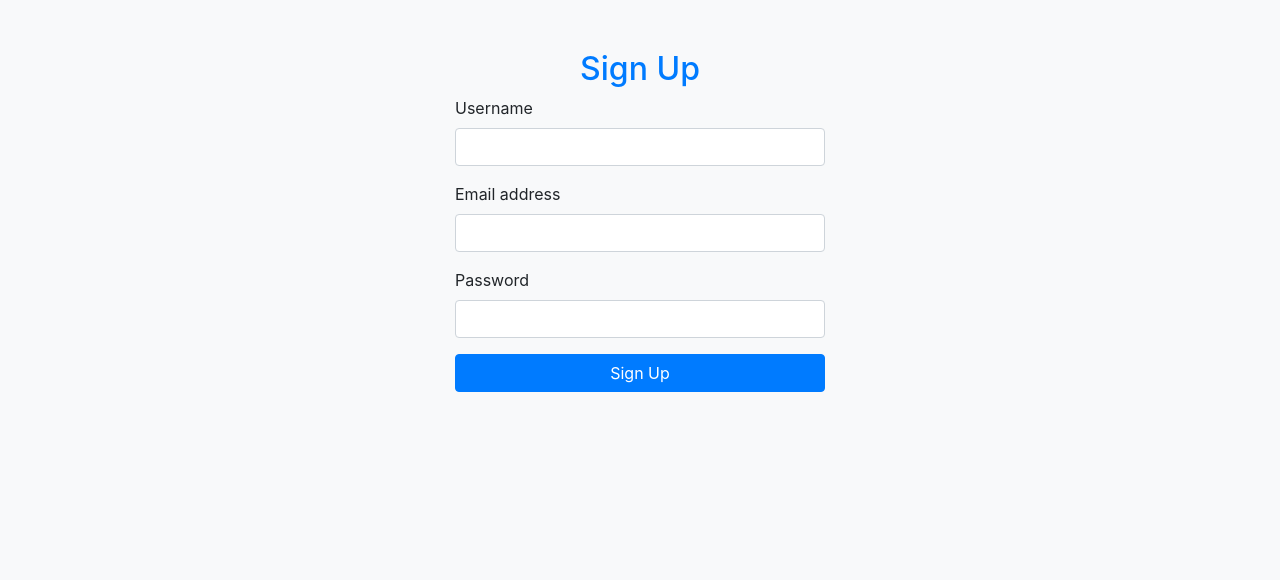
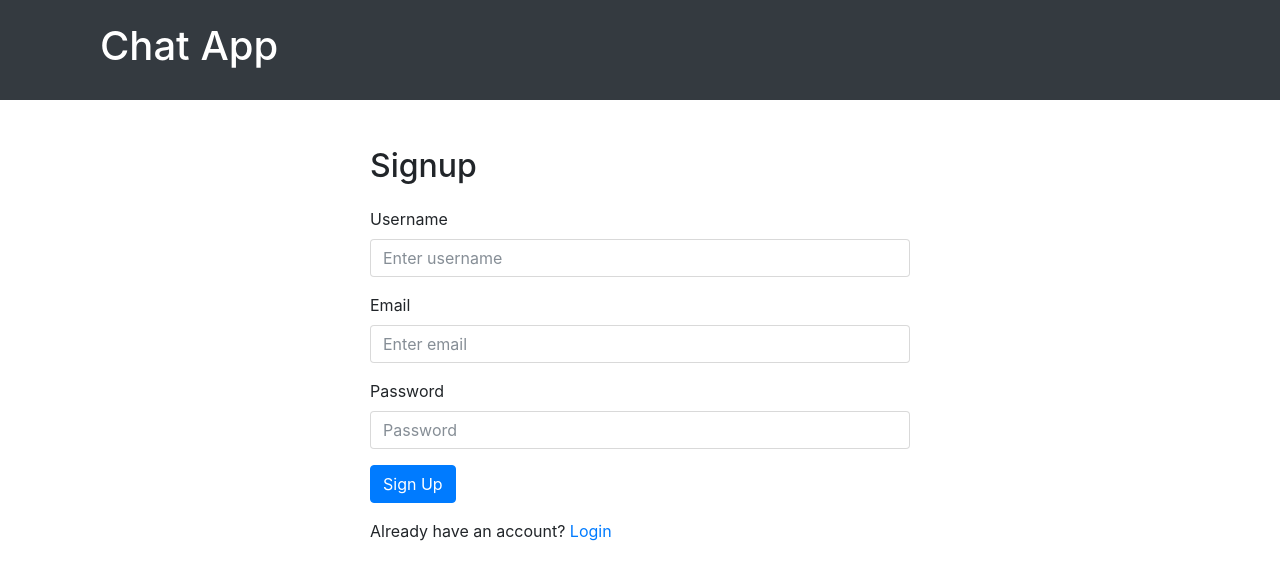
Before and after one commit to shreyash-daundkar/Group-Chat-App, a website: page public/signup.html in a window 1280 px wide. Drawn offline with nearby package versions, Linux system fonts and the light colour scheme.

Commit message:
Code improvement and bug fixes in signup frontend

```diff
--- a/public/scripts/signup.js
+++ b/public/scripts/signup.js
@@ -35,8 +35,9 @@ document.addEventListener("DOMContentLoaded", function() {
                 showAlert('Something went wrong. Please try again.', 'danger');
             }
         } catch (error) {
+
             if (error.response && error.response.data) {
-                showAlert(error.response.data, 'danger');
+                showAlert(error.response.data.message, 'danger');
             } else {
                 showAlert('Something went wrong. Please try again.', 'danger');
             }
--- a/public/signup.html
+++ b/public/signup.html
@@ -3,60 +3,55 @@
 <head>
     <meta charset="UTF-8">
     <meta name="viewport" content="width=device-width, initial-scale=1.0">
-    <title>Sign UP</title>
-
-
-    <link href="https://stackpath.bootstrapcdn.com/bootstrap/4.3.1/css/bootstrap.min.css" rel="stylesheet">
-
-
+    <title>Chat App</title>
+    <link
+      rel="stylesheet"
+      href="https://maxcdn.bootstrapcdn.com/bootstrap/4.0.0-beta/css/bootstrap.min.css"
+      integrity="sha384-/Y6pD6FV/Vv2HJnA6t+vslU6fwYXjCFtcEpHbNJ0lyAFsXTsjBbfaDjzALeQsN6M"
+      crossorigin="anonymous"
+    />
+</head>
 <style>
-        body {
-            background-color: #f8f9fa;
-        }
-
-        .container {
-            max-width: 400px;
-            margin-top: 50px;
-        }
-
-        .alert {
-            display: none;
-            margin-top: 20px;
+    #main-header {
+        background-color:  #343a40;;
     }
 </style>
-</head>
 <body>
-
+    <header id="main-header" class="text-white p-4 mb-3">
         <div class="container">
-    <h2 class="text-center text-primary">Sign Up</h2>
-
-
+          <div class="col-md-6">
+            <h1 id="header-title">Chat App</h1>
+          </div>
+        </div>
+      </header>
+    <div class="container mt-5">
+        <div class="row justify-content-center">
+            <div class="col-md-6">
+                <h2 class="mb-4">Signup</h2>
                 <div id="alert-message" class="alert" role="alert" style="display: none;"></div>
-
-
                 <form id="signup-form">
                     <div class="form-group">
                         <label for="signup-username">Username</label>
-            <input type="text" class="form-control" id="signup-username" required>
+                        <input type="text" class="form-control" id="signup-username" placeholder="Enter username">
                     </div>
                     <div class="form-group">
-            <label for="signup-email">Email address</label>
-            <input type="email" class="form-control" id="signup-email" required>
+                        <label for="signup-email">Email</label>
+                        <input type="email" class="form-control" id="signup-email" placeholder="Enter email">
                     </div>
                     <div class="form-group">
                         <label for="signup-password">Password</label>
-            <input type="password" class="form-control" id="signup-password" required>
+                        <input type="password" class="form-control" id="signup-password" placeholder="Password">
                     </div>
-        <button type="submit" class="btn btn-primary btn-block">Sign Up</button>
+                    <button type="submit" class="btn btn-primary">Sign Up</button>
                 </form>
+                <div class="mt-3">
+                    Already have an account? <a href="login.html">Login</a>
+                </div>
+            </div>
+        </div>
     </div>
 
+    <script src="https://cdnjs.cloudflare.com/ajax/libs/axios/0.19.0/axios.min.js"></script>
     <script src="scripts/signup.js"></script>
-
-<script src="https://code.jquery.com/jquery-3.3.1.slim.min.js"></script>
-<script src="https://cdnjs.cloudflare.com/ajax/libs/popper.js/1.14.7/umd/popper.min.js"></script>
-<script src="https://stackpath.bootstrapcdn.com/bootstrap/4.3.1/js/bootstrap.min.js"></script>
-<script src="https://cdn.jsdelivr.net/npm/axios/dist/axios.min.js"></script>
-
 </body>
 </html>
```
Lines whose indentation alone changed are shown as unchanged.
